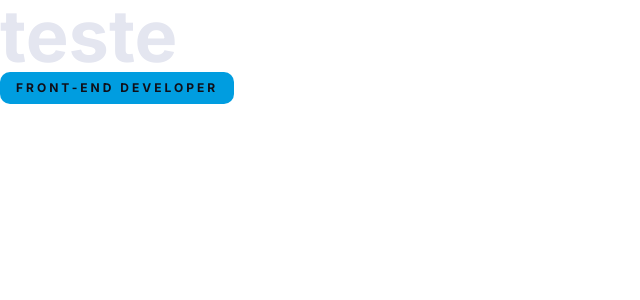
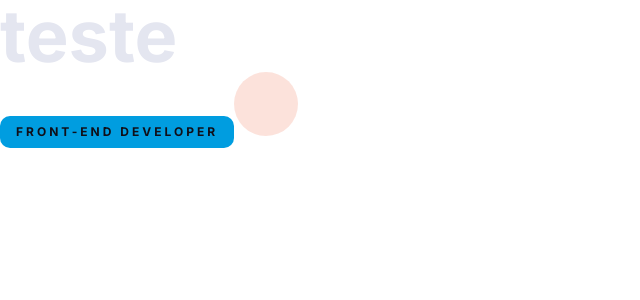
Before and after one commit to theogandara/next-theogandara, a Next.js app: page / in a window 1280 px wide. Shown: the top 300 px of the page, without its empty margins (0-640 px from the left). Built offline with nearby package versions, Linux system fonts and the light colour scheme.

Commit message:
chore: base Arroew component done

```diff
--- /dev/null
+++ b/src/components/ArrowButton/index.tsx
@@ -0,0 +1,12 @@
+import React from 'react'
+import * as S from './styles'
+
+interface ArrowButtonProps {
+  onClick: () => void
+}
+
+const ArrowButton: React.FC<ArrowButtonProps> = ({ onClick }) => {
+  return <S.Button onClick={onClick}></S.Button>
+}
+
+export default ArrowButton
--- /dev/null
+++ b/src/components/ArrowButton/styles.ts
@@ -0,0 +1,9 @@
+import styled from 'styled-components'
+import theme from '@styles/theme'
+
+export const Button = styled.button`
+  width: 64px;
+  height: 64px;
+  border-radius: 50%;
+  background-color: ${theme.colors.orange + '29'};
+`
--- a/src/pages/index.tsx
+++ b/src/pages/index.tsx
@@ -2,6 +2,7 @@ import Head from 'next/head'
 import React from 'react'
 import Title from '@components/Title'
 import Pill from '@components/Pill'
+import ArrowButton from '@components/ArrowButton'
 
 const Home = () => {
   return (
@@ -14,6 +15,7 @@ const Home = () => {
 
       <Title text="teste" />
       <Pill text="Front-end developer" />
+      <ArrowButton onClick={() => console.log('oi')} />
     </div>
   )
 }
--- a/src/styles/global.ts
+++ b/src/styles/global.ts
@@ -5,10 +5,15 @@ export default createGlobalStyle`
         margin: 0;
         padding: 0;
         box-sizing: border-box;
+        border: none;
     }
 
     body {
         color: ${props => props.theme.colors.text};
         font-family: 'Inter', sans-serif;
     }
+
+    button{
+      cursor: pointer;
+    }
 `
--- a/src/styles/theme.ts
+++ b/src/styles/theme.ts
@@ -2,7 +2,8 @@ const theme = {
   colors: {
     text: '#E4E6F0',
     black: '#100F18',
-    primary: '#009DE0'
+    primary: '#009DE0',
+    orange: '#EC4E20'
   }
 }
 
```
